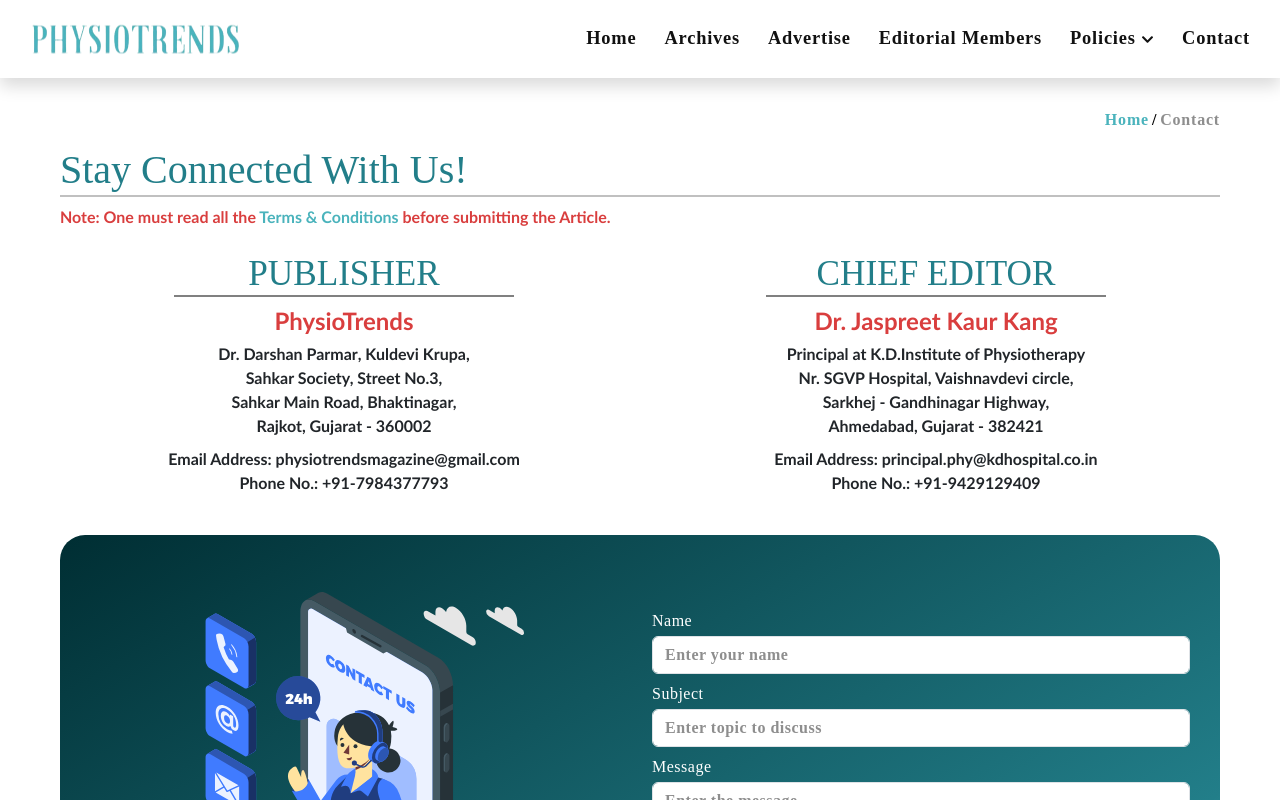
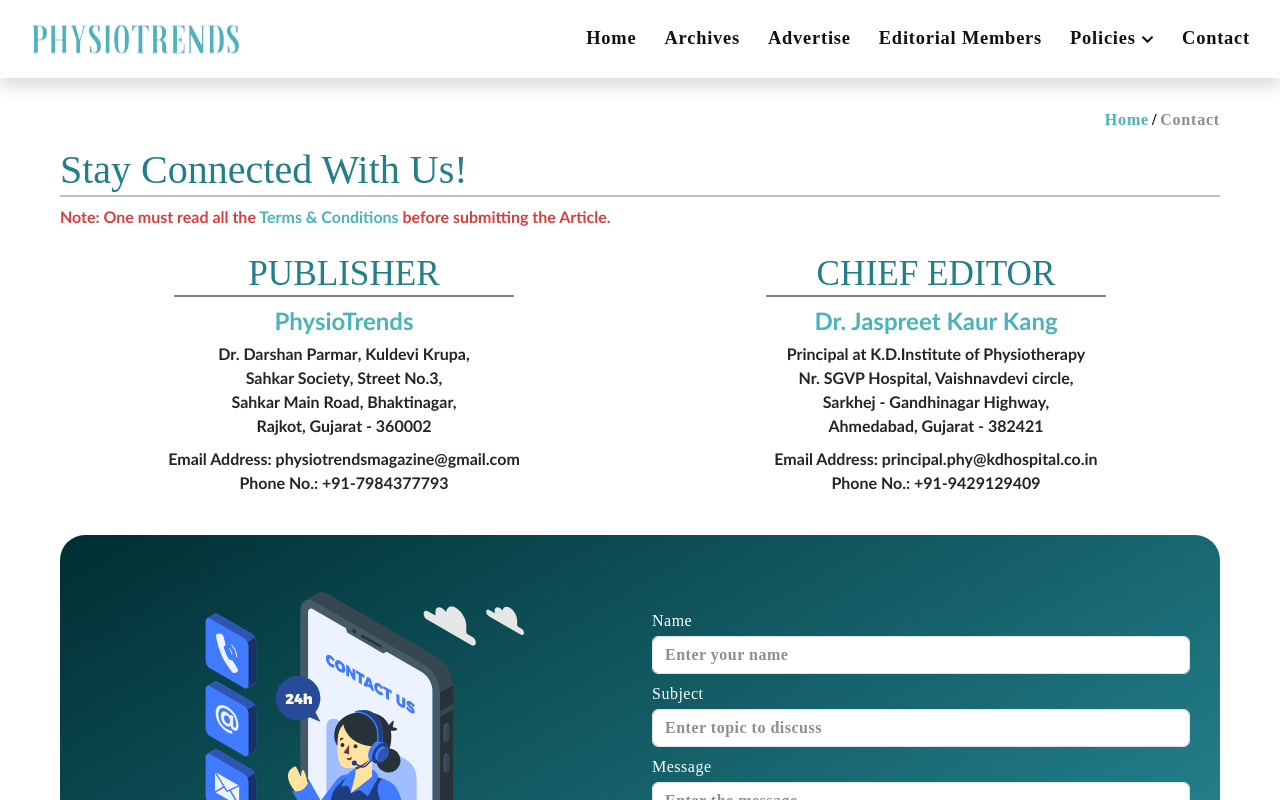
Before and after one commit to dhruvparmar2310/physiotrends, a Next.js app: page /contact in a window 1280 px wide. Shown: the top 800 px of the page. Built offline with nearby package versions, Linux system fonts and the light colour scheme; a web font is replaced by a local one.

Commit message:
updated for ISSN Certification test

```diff
--- a/src/styles/Contact.module.scss
+++ b/src/styles/Contact.module.scss
@@ -53,7 +53,7 @@
                 }
 
                 .subTitle {
-                    color: #d93e3e;
+                    color: var(--primary-color);
                     font-size: 1.5rem;
                     margin-top: 20px;
                 }
```
